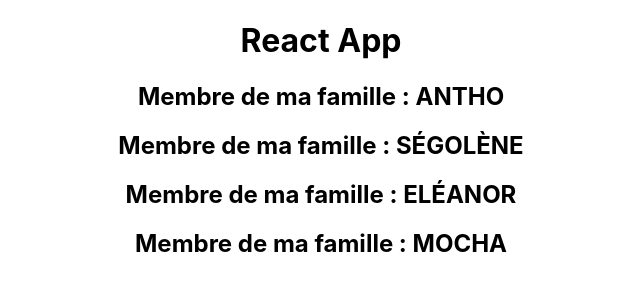
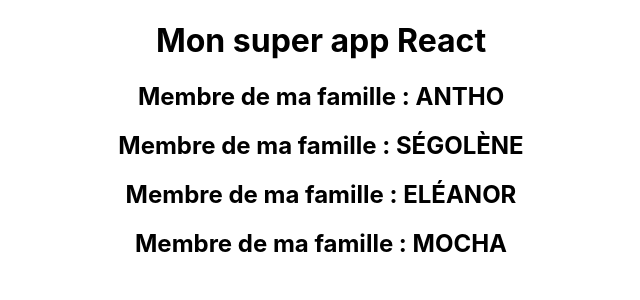
Before and after one commit to yapuka/udemy-react-guide-complet, a React (Create React App) app: page / in a window 1280 px wide. Shown: the top 300 px of the page, without its empty margins (319-959 px from the left). Built offline with nearby package versions, Linux system fonts and the light colour scheme.

Commit message:
this props in class component

```diff
--- a/src/App.js
+++ b/src/App.js
@@ -6,7 +6,8 @@
   render() {
     return (
       <div className="App">
-        <h1>React App</h1>
+        <h1>{this.props.titre}</h1>
+
         <Membre nom="Antho" />
         <Membre nom="Ségolène" />
         <Membre nom="Eléanor" />
--- a/src/index.js
+++ b/src/index.js
@@ -4,7 +4,7 @@
 import App from './App'
 import * as serviceWorker from './serviceWorker'
 
-ReactDOM.render(<App />, document.getElementById('root'))
+ReactDOM.render(<App titre="Mon super app React" />, document.getElementById('root'))
 
 // If you want your app to work offline and load faster, you can change
 // unregister() to register() below. Note this comes with some pitfalls.
```
